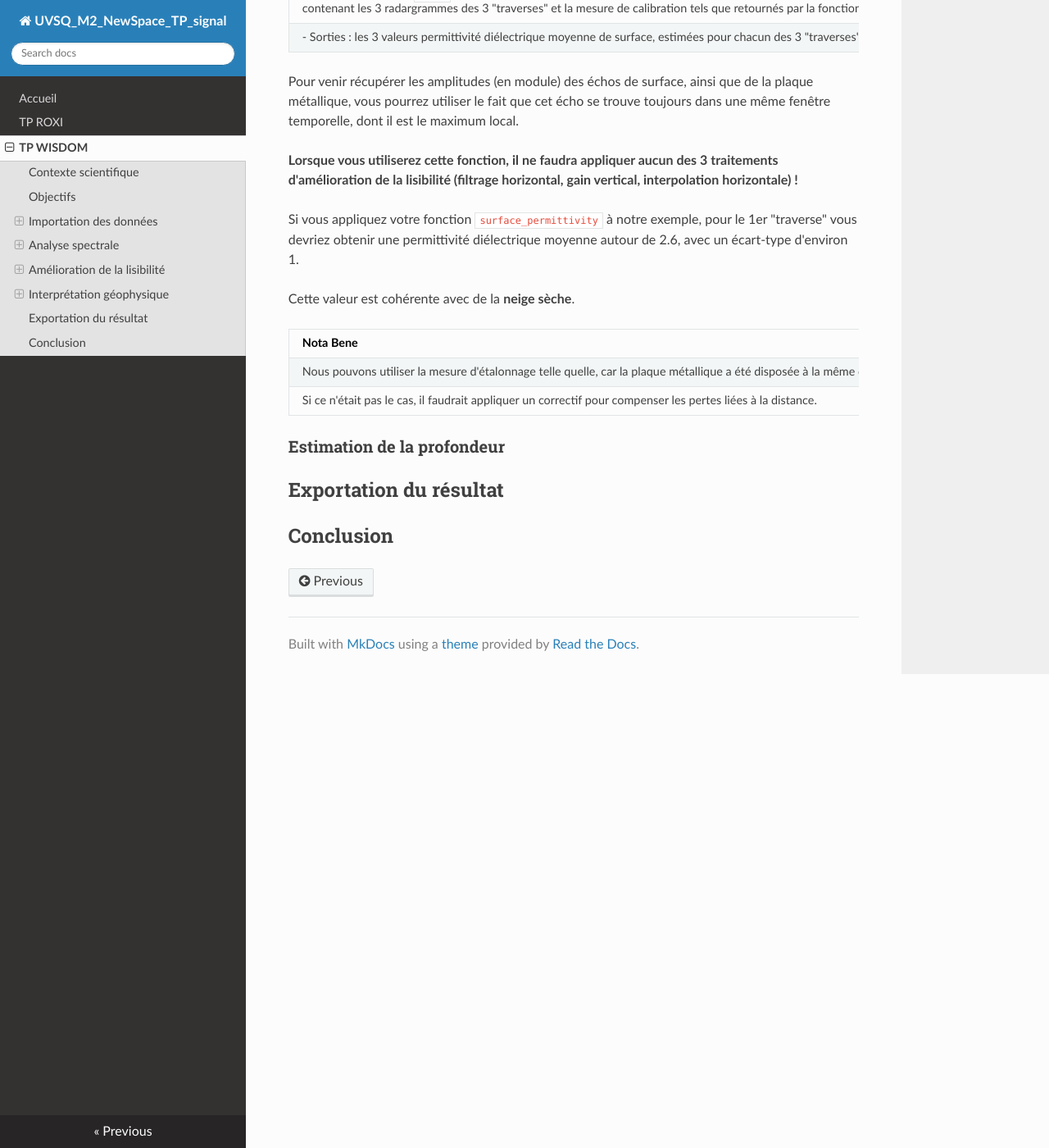
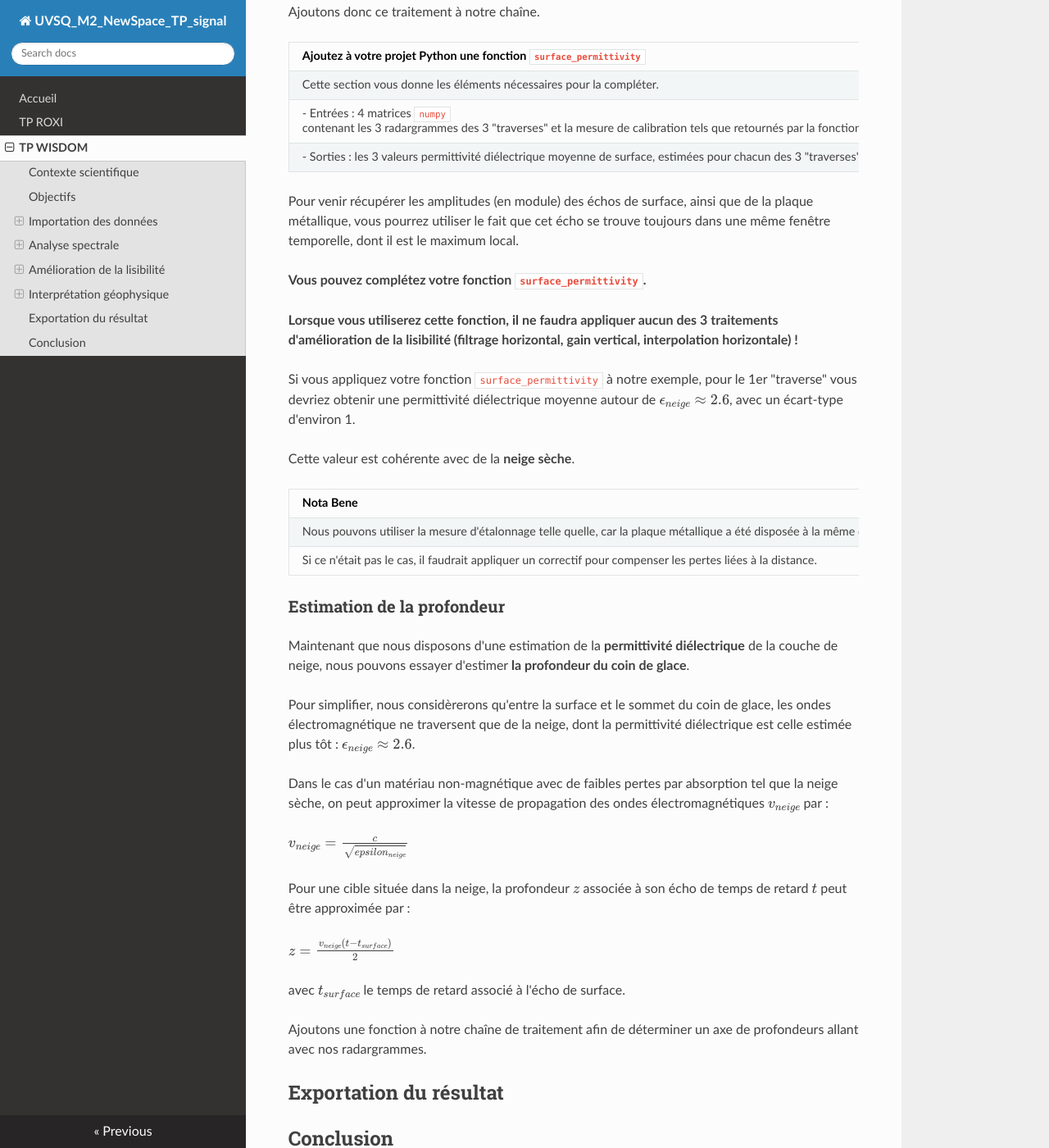
Before and after one commit to NicOudart/UVSQ_M2_NewSpace_TP_signal, an MkDocs documentation site: the page built from docs/TP_WISDOM.md, in a window 1280 px wide and 1400 px high, scrolled down 32642 px. Shown: the whole window at 82% size. Built offline with MkDocs 1.6.1, drawn with Linux system fonts in a browser that asks for light colours; nearby versions of some CDN libraries; some of the changed text lies outside the part shown.

Commit message:
-Progress on WISDOM.

```diff
--- a/docs/TP_WISDOM.md
+++ b/docs/TP_WISDOM.md
@@ -822,6 +822,12 @@
 
 Essayons donc d'**interpréter les échos** que nous observons dans le radargramme du 1er traverse, et d'estimer la **profondeur** des interfaces correspondantes.
 
+Nous allons ajouter à notre chaîne de traitement 2 fonctions d'interprétation :
+
+* `surface_permittivity` pour estimer la permittivité diélectrique de la 1ère couche du sous-sol.
+
+* `subsurface_depth` pour estimer un axe de profondeurs à partir d'une estimation de la constante diélectrique du sous-sol.
+
 ### Coin de glace ?
 
 Voici l'interprétation qui a été faites par l'équipe WISDOM du radagramme du 1er traverse.
@@ -898,9 +904,11 @@
 
 Pour venir récupérer les amplitudes (en module) des échos de surface, ainsi que de la plaque métallique, vous pourrez utiliser le fait que cet écho se trouve toujours dans une même fenêtre temporelle, dont il est le maximum local.
 
+**Vous pouvez complétez votre fonction `surface_permittivity`.**
+
 **Lorsque vous utiliserez cette fonction, il ne faudra appliquer aucun des 3 traitements d'amélioration de la lisibilité (filtrage horizontal, gain vertical, interpolation horizontale) !**
 
-Si vous appliquez votre fonction `surface_permittivity` à notre exemple, pour le 1er "traverse" vous devriez obtenir une permittivité diélectrique moyenne autour de 2.6, avec un écart-type d'environ 1.
+Si vous appliquez votre fonction `surface_permittivity` à notre exemple, pour le 1er "traverse" vous devriez obtenir une permittivité diélectrique moyenne autour de $\epsilon_{neige} \approx 2.6$, avec un écart-type d'environ 1.
 
 Cette valeur est cohérente avec de la **neige sèche**.
 
@@ -911,6 +919,24 @@
 
 ### Estimation de la profondeur
 
+Maintenant que nous disposons d'une estimation de la **permittivité diélectrique** de la couche de neige, nous pouvons essayer d'estimer **la profondeur du coin de glace**.
+
+Pour simplifier, nous considèrerons qu'entre la surface et le sommet du coin de glace, les ondes électromagnétique ne traversent que de la neige, dont la permittivité diélectrique est celle estimée plus tôt : $\epsilon_{neige} \approx 2.6$.
+
+Dans le cas d'un matériau non-magnétique avec de faibles pertes par absorption tel que la neige sèche, on peut approximer la vitesse de propagation des ondes électromagnétiques $v_{neige}$ par :
+
+$v_{neige} = \frac{c}{\sqrt{epsilon_{neige}}}$
+
+Pour une cible située dans la neige, la profondeur $z$ associée à son écho de temps de retard $t$ peut être approximée par :
+
+$z = \frac{v_{neige} (t-t_{surface})}{2}$
+
+avec $t_{surface}$ le temps de retard associé à l'écho de surface.
+
+Ajoutons une fonction à notre chaîne de traitement afin de déterminer un axe de profondeurs allant avec nos radargrammes.
+
+
+
 ## Exportation du résultat
 
 ## Conclusion
```
